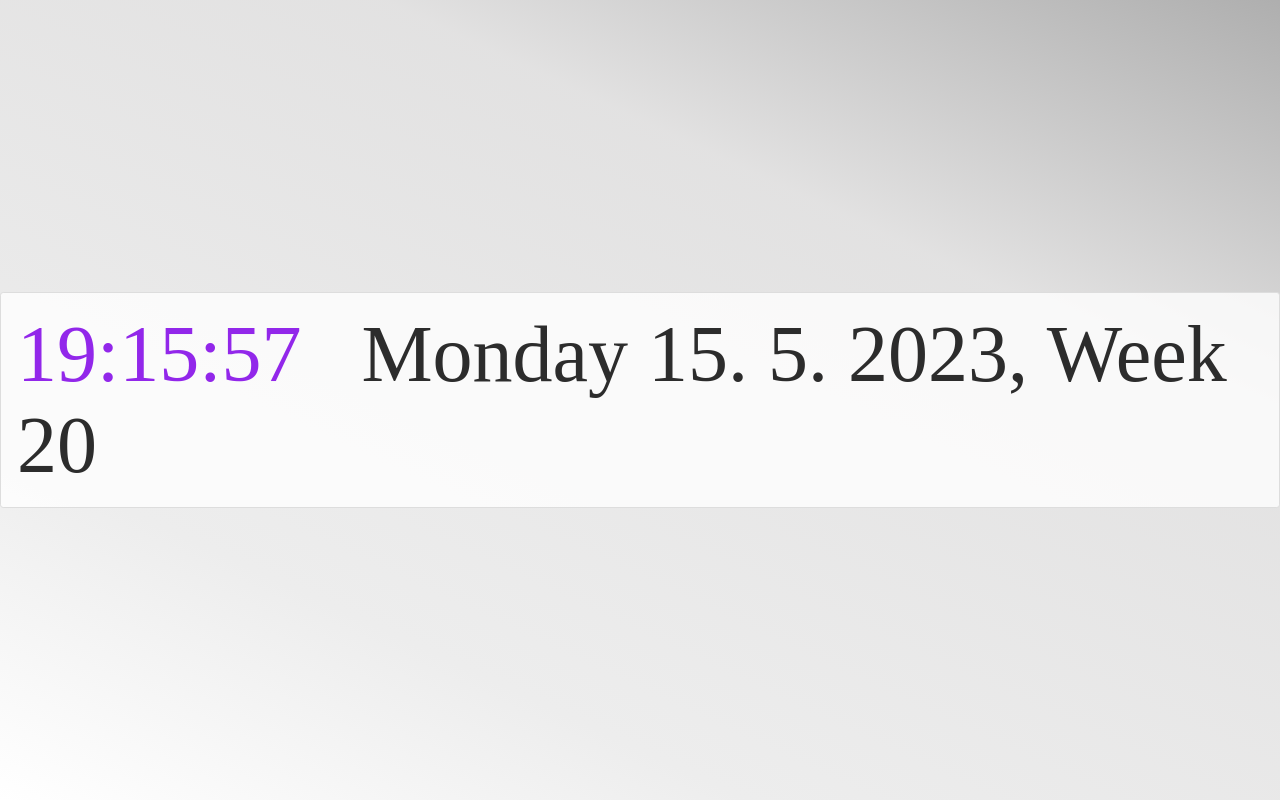
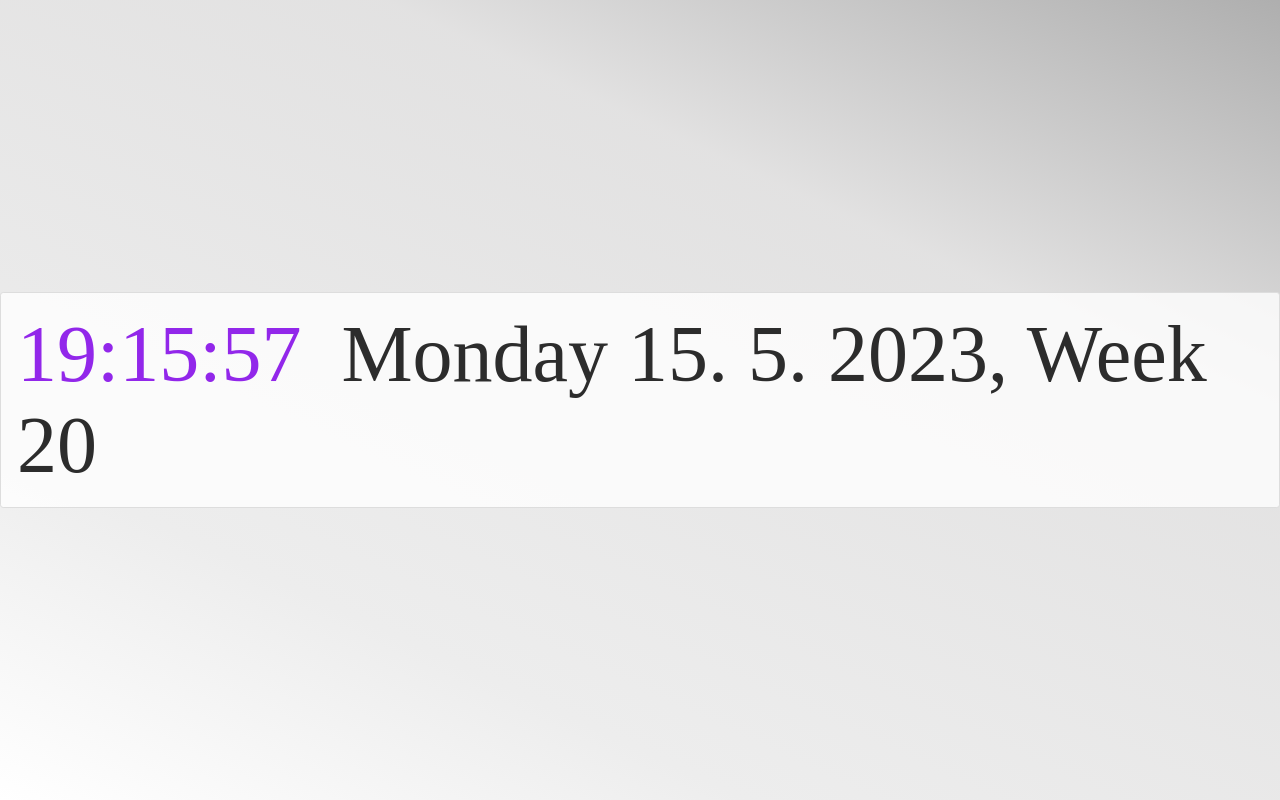
Before and after one commit to wavelet-space/today, a plain HTML site: page index.html in a window 1280 px wide. Drawn offline with Linux system fonts and the light colour scheme.

Commit message:
Minor update

```diff
--- a/index.html
+++ b/index.html
@@ -46,8 +46,7 @@
     <body>
         <main>
             <div id="box" draggable="true" ondrag="drag(event)">
-                <span id="time"></span>
-                <span id="date"></span>
+                <span id="time"></span>&ensp;<span id="date"></span>
             </div>
         </main>
     </body>
@@ -98,7 +97,7 @@
 
     // Display data in HTML element.
     let dateElem = document.getElementById("date")
-    dateElem.innerHTML = `&ensp;${day} ${date}. ${month}. ${year}, Week ${week}`
+    dateElem.innerHTML = `${day} ${date}. ${month}. ${year}, Week ${week}`
 
 
 </script>
```
